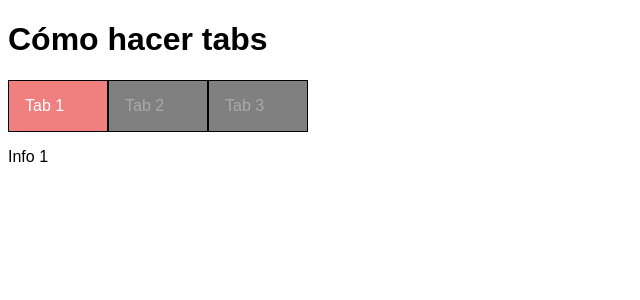
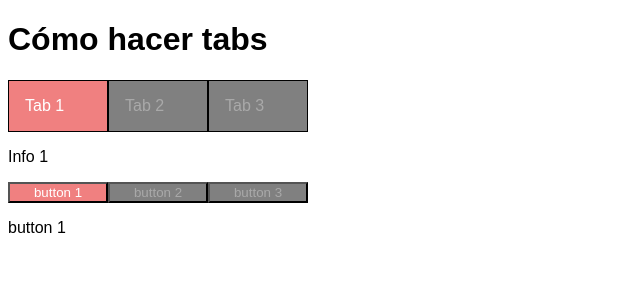
Before and after one commit to JuanluGGarcia/react-tabs, a React (Vite) app: page / in a window 1280 px wide. Shown: the top 300 px of the page, without its empty margins (0-640 px from the left). Built offline with nearby package versions, Linux system fonts and the light colour scheme.

Commit message:
prueba con boton

```diff
--- a/src/App.jsx
+++ b/src/App.jsx
@@ -1,3 +1,4 @@
+import Buttons from "./components/buttons/Buttons";
 import Tabs from "./components/tabs/Tabs";
 
 const App = () => {
@@ -5,6 +6,7 @@ const App = () => {
 		<>
 			<h1>Cómo hacer tabs</h1>
 			<Tabs />
+			<Buttons />
 		</>
 
 	)
--- /dev/null
+++ b/src/components/buttons/Buttons.jsx
@@ -0,0 +1,34 @@
+import { useState } from "react";
+import { BUTTONS } from "../../constants/buttons";
+import { StyledButton } from "./style";
+import { BUTTONSINFO } from "../../constants/buttonsInfo";
+
+const Buttons = () => {
+    const [buttonActive, setButtonActive] = useState(0);
+
+    return (
+        <>
+            {BUTTONS.map((button, index) => {
+
+                return (
+
+                    <StyledButton onClick={() =>
+                        handleButton(setButtonActive, index)}
+                        key={button.id}
+
+                        $active={index === buttonActive}
+                    >
+                        {button.name}
+                    </StyledButton>
+                );
+            })}
+            <p>{BUTTONSINFO[buttonActive]}</p>
+        </>
+    );
+};
+
+const handleButton = (setButtonActive, index) => {
+    setButtonActive(index);
+};
+
+export default Buttons;
--- /dev/null
+++ b/src/components/buttons/style.js
@@ -0,0 +1,12 @@
+import styled from "styled-components";
+
+const StyledButton = styled.button`
+    width: 100px;
+    padding-inline: 1rem, 2rem;
+
+    background-color: ${({$active}) => ($active ? 'lightcoral' : 'gray')};
+    color: ${({$active}) => ($active ? '#FFF' : 'darkgray')};
+    cursor: pointer;
+`;
+
+export { StyledButton };
--- /dev/null
+++ b/src/constants/buttons.js
@@ -0,0 +1,16 @@
+import { v4 } from "uuid";
+
+export const BUTTONS = [
+    {
+        id: v4(),
+        name: 'button 1'
+    },
+    {
+        id: v4(),
+        name: 'button 2'
+    },
+    {
+        id: v4(),
+        name: 'button 3'
+    }
+];
--- /dev/null
+++ b/src/constants/buttonsInfo.js
@@ -0,0 +1 @@
+export const BUTTONSINFO = ['button 1', 'button 2', 'button 3'];
```
